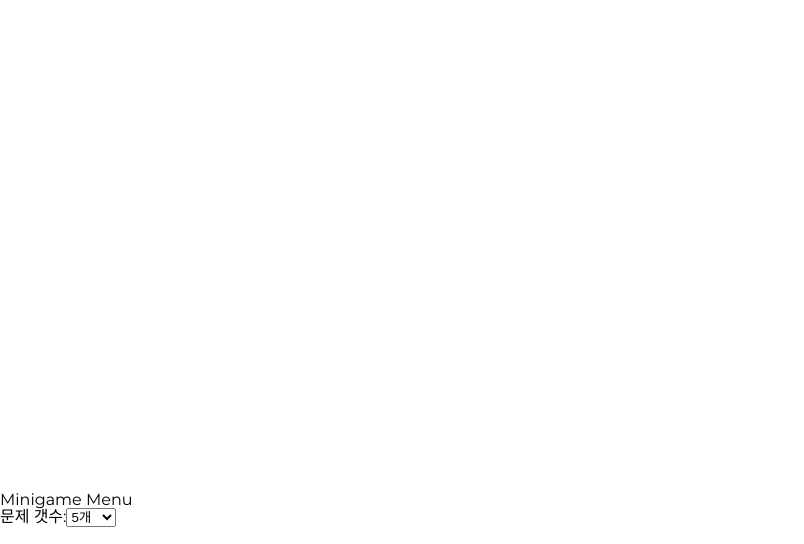
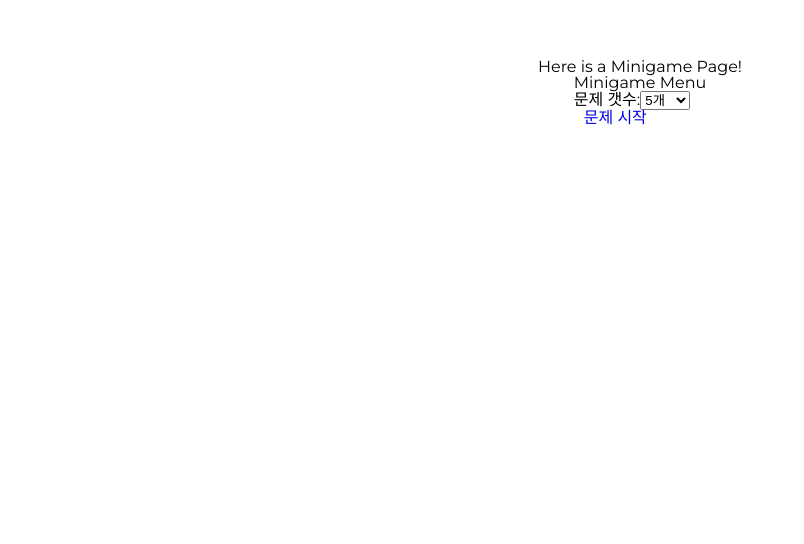
Before and after one commit to dntmdwls42/Davai_Manual, a React (Vite) app in the folder davai_davai_davai/: page /Minigame in a window 1280 px wide. Shown: the part 308-852 px from the top of the page, without its empty margins (0-804 px from the left). After the commit the page ends 800 px from the top, so only its background shows below. Built offline with nearby package versions, Linux system fonts and the light colour scheme.

Commit message:
buttons page link added. minigame page fix (not showing).

```diff
--- a/davai_davai_davai/src/css/index.css
+++ b/davai_davai_davai/src/css/index.css
@@ -18,6 +18,10 @@ button {
   color: white;
 }
 
+a {
+  text-decoration: none;
+}
+
 #root {
   height: 100vh;
   width: 100vw;
--- a/davai_davai_davai/src/jsx/App.jsx
+++ b/davai_davai_davai/src/jsx/App.jsx
@@ -1,3 +1,5 @@
+import { Link } from "react-router-dom";
+
 import Background from "./Background";
 import "../css/app.css";
 
@@ -41,8 +43,19 @@ function App() {
         </div>
 
         <div className="main-btn-container">
-          <button className="main-btn">미니 게임</button>
-          <button className="main-btn">총기 문제</button>
+          <button className="main-btn">
+            <Link to={`/Minigame`} style={{ color: "white", margin: "10px" }}>
+              미니게임
+            </Link>
+          </button>
+          <button className="main-btn">
+            <Link
+              to={`/Minigame/Weapon`}
+              style={{ color: "white", margin: "10px" }}
+            >
+              총기 문제
+            </Link>
+          </button>
           <button className="main-btn">Unknown</button>
         </div>
       </div>
--- a/davai_davai_davai/src/jsx/Menu.jsx
+++ b/davai_davai_davai/src/jsx/Menu.jsx
@@ -27,7 +27,7 @@ function Menu() {
         {/* 선택한 문제 갯수로 Weapon 페이지로 이동 */}
         <Link
           to={`/Minigame/Weapon?number=${quizNumber}`}
-          style={{ color: "white", margin: "10px" }}
+          style={{ margin: "10px" }}
         >
           문제 시작
         </Link>
--- a/davai_davai_davai/src/jsx/Minigame.jsx
+++ b/davai_davai_davai/src/jsx/Minigame.jsx
@@ -4,18 +4,16 @@ function Minigame() {
   return (
     <>
       <div
+        className="center-column"
         style={{
-          display: "flex",
-          alignItems: "center",
-          justifyContent: "center",
-          color: "white",
           width: "100%",
-          height: "100%",
+          height: "100%"
         }}
       >
         <h1>Here is a Minigame Page!</h1>
+        <Menu />
       </div>
-      <Menu />
+
     </>
   );
 }
```
